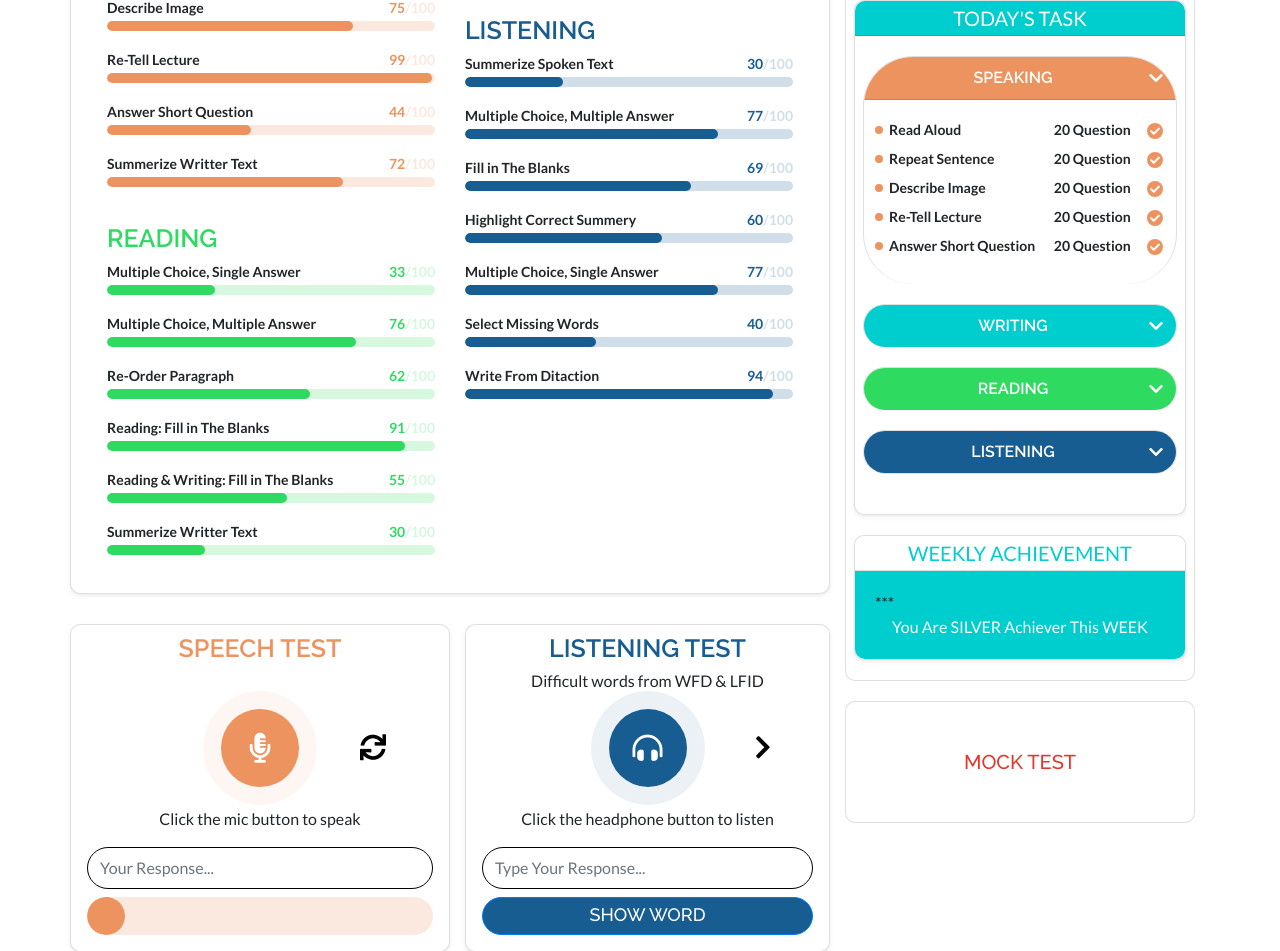
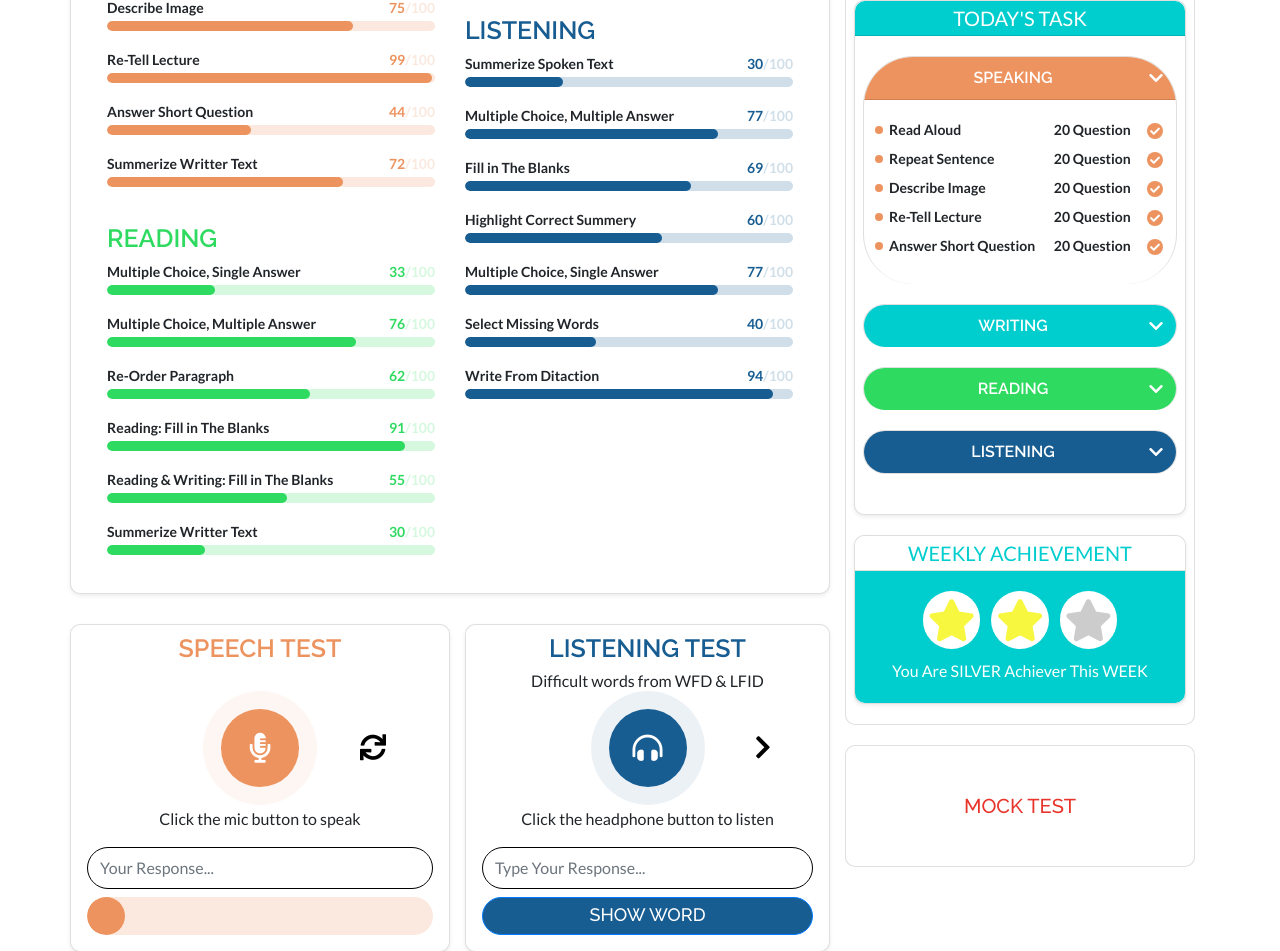
Before and after one commit to PVKotecha/alfa-dashboard, a PHP site: page /index.html in a window 1280 px wide. Shown: the part 812-1763 px from the top of the page. Run offline with PHP 8.4, Linux system fonts and the light colour scheme.

Commit message:
[wip] 6 images and achievements

```diff
--- a/css/alfa-style.css
+++ b/css/alfa-style.css
@@ -673,12 +673,24 @@ p.alfa-test-card-bottom-content{
     background-color: #00cdcd;
     border-bottom-right-radius: 10px;
     border-bottom-left-radius: 10px;
+    text-align: center;
 }
 .alfa-weekly-achievement-card .card-body p{
     color: #fff;
     margin-bottom: 0;
-    text-align: center;
+    margin-top: 10px;
 }
+.alfa-weekly-achievement-card .card-body i{
+    font-size: 42px;
+    padding: 8px 5px;
+    background-color: #fff;
+    color: #ccc;
+    border-radius: 50px;
+}
+.alfa-weekly-achievement-card .card-body i.active{
+    color: #f7f740;
+}
+
 /*Mock Test*/
 .alfa-mock-test-card{
     margin-top: 20px;
--- a/index.html
+++ b/index.html
@@ -445,7 +445,9 @@
                             <div class="card alfa-weekly-achievement-card">
                                     <div class="card-header">weekly achievement</div>
                                     <div class="card-body">
-                                        ***
+                                      <i class="fa fa-star active"></i>
+                                      <i class="fa fa-star mx-2 active"></i>
+                                      <i class="fa fa-star"></i>
                                         <p>You Are SILVER Achiever This WEEK</p>
                                     </div>
                             </div>
```
Also changed, not shown: img/compatibility.svg, img/grammar.svg, img/marking.svg, img/score-feedback.svg, img/template.svg, img/vocab-bank.svg.
